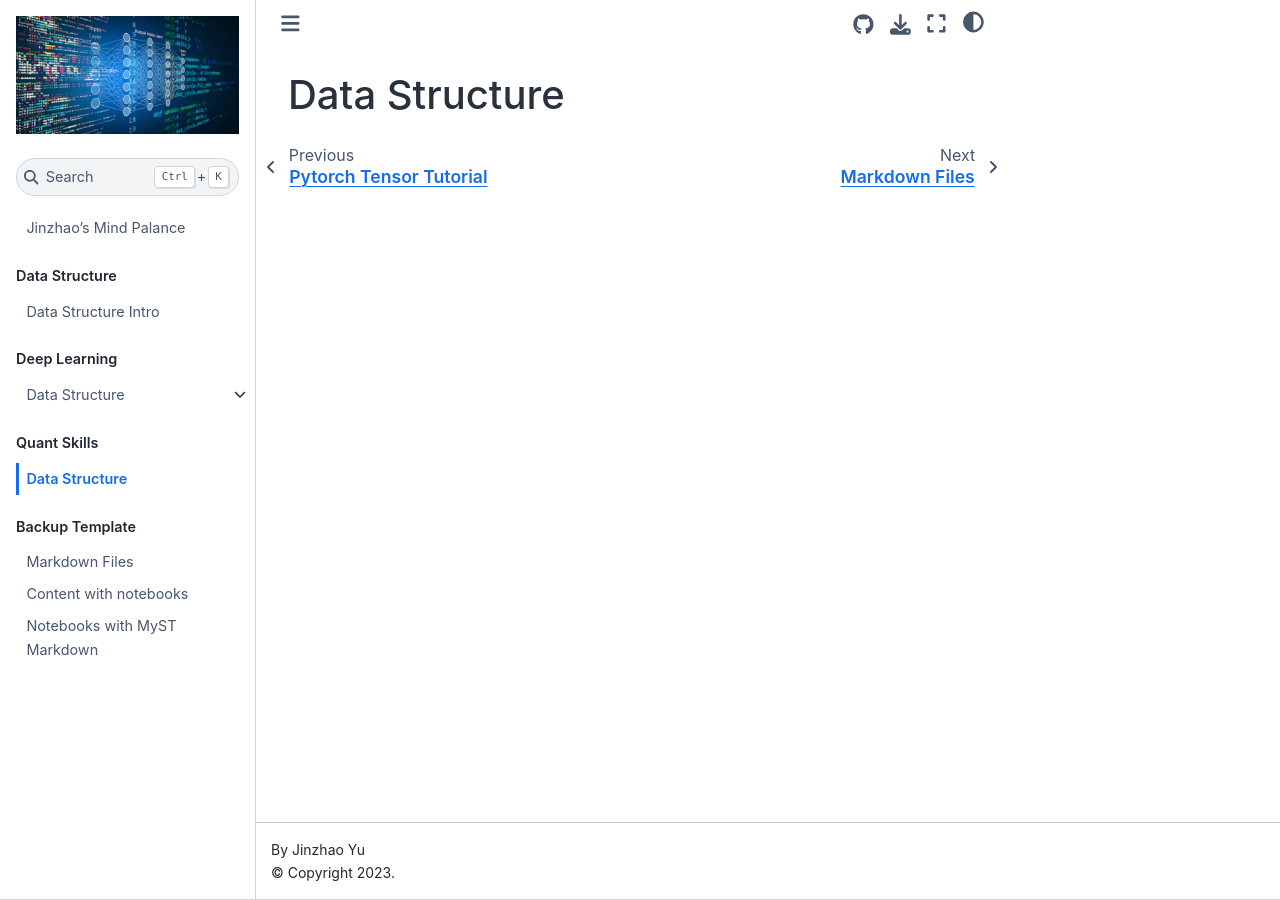
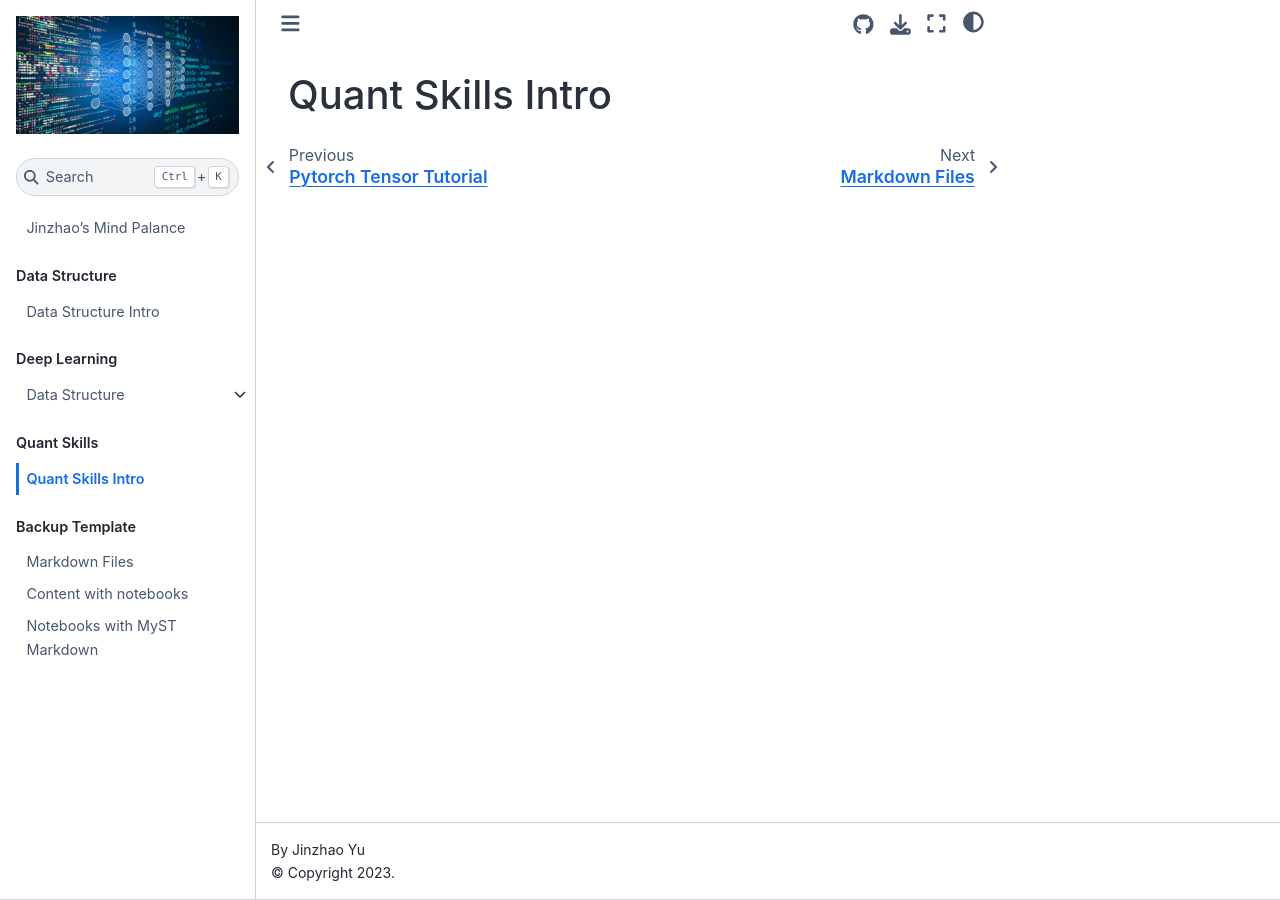
Before and after one commit to Jinzhao-Yu/Learning-Notes, a Jupyter Book: the page built from book/Quant/README.md, in a window 1280 px wide. Built offline with Jupyter Book 1.0.4 settings and Sphinx 7.4.7 and the Sphinx Book theme 1.1.4, drawn with Linux system fonts in a browser that asks for light colours; pages that are not in the unit, such as notebooks, are missing from menus.

Commit message:
Update README.md

```diff
--- a/book/Quant/README.md
+++ b/book/Quant/README.md
@@ -1 +1 @@
-# Data Structure
+# Quant Skills Intro
```
